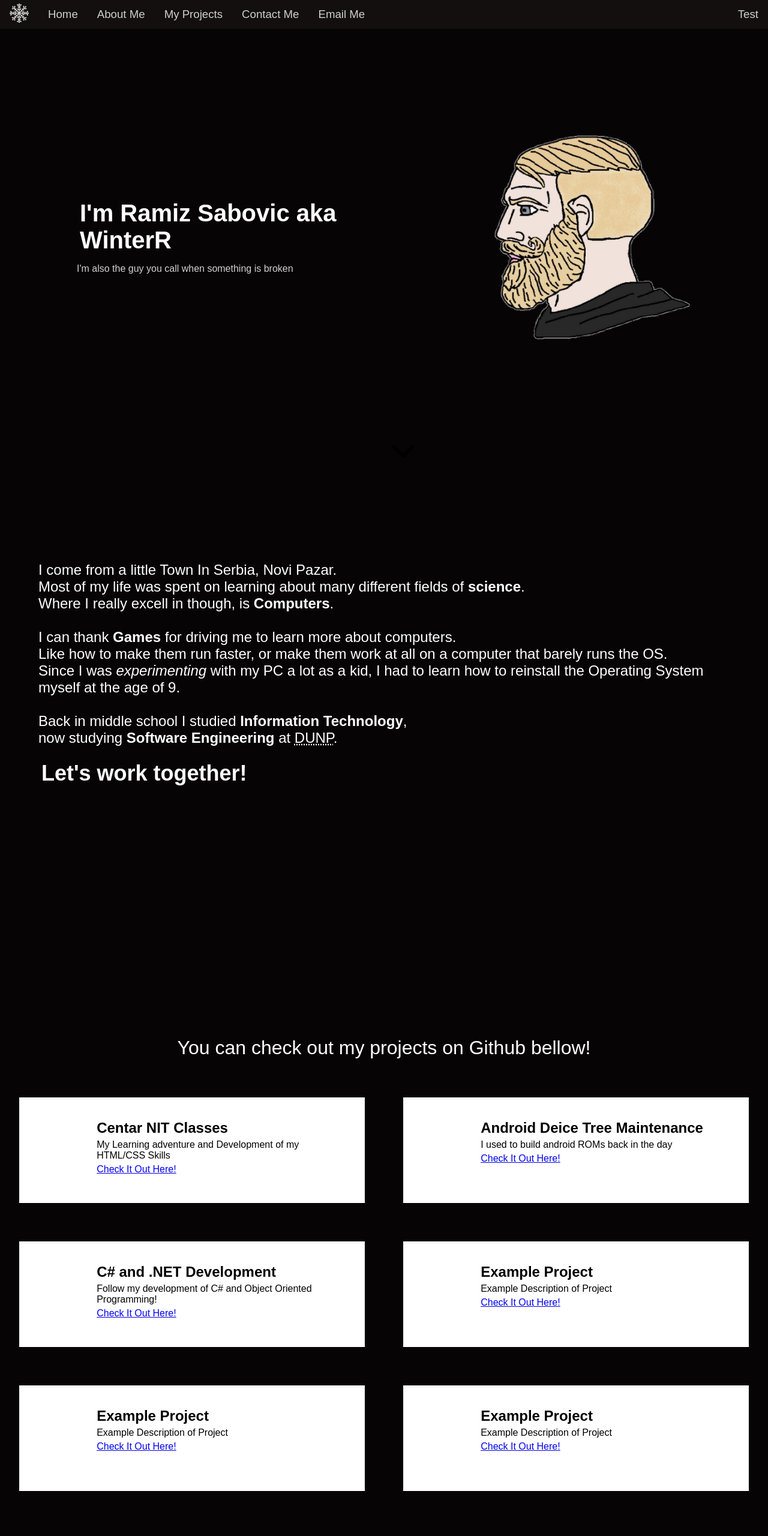
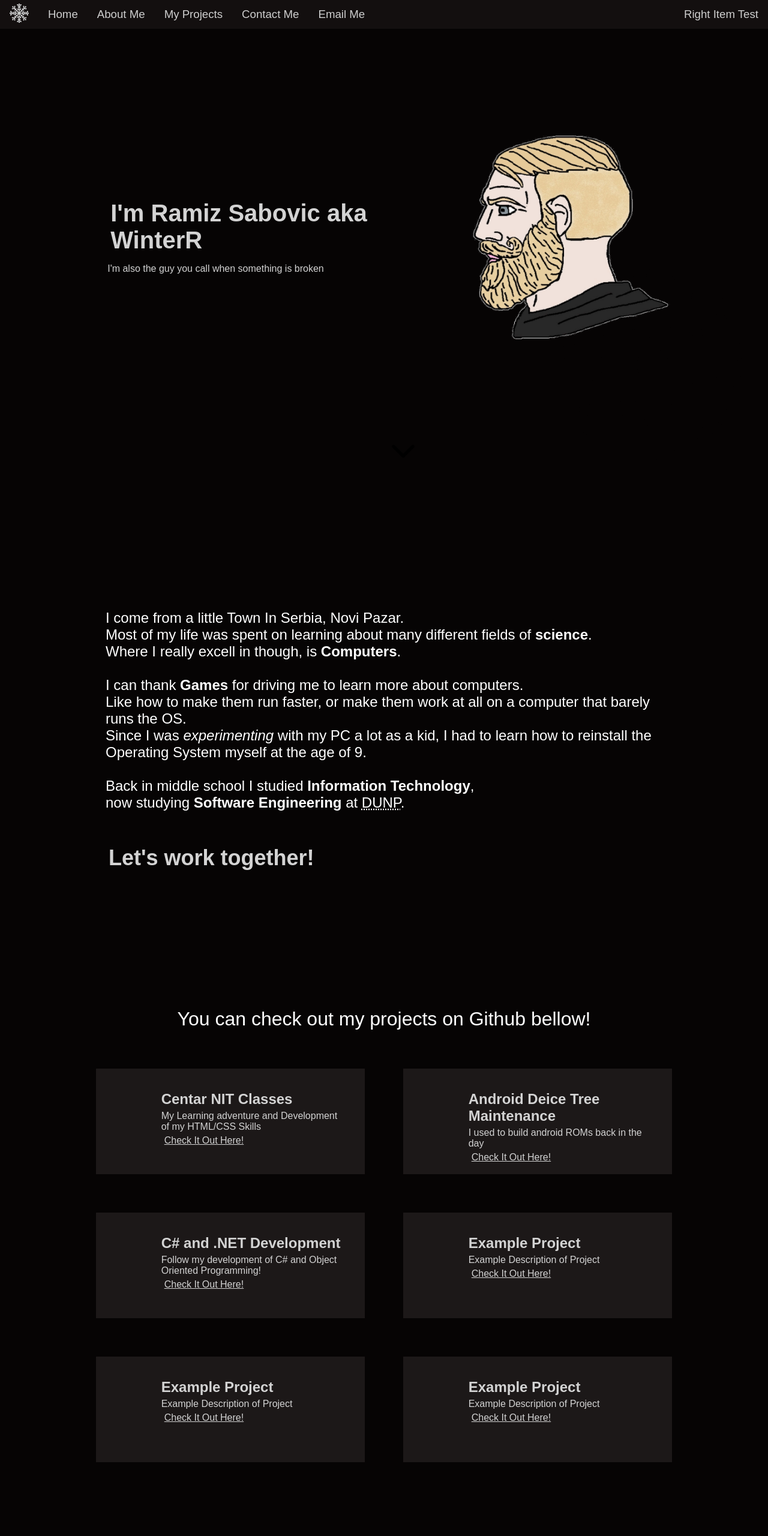
Before and after one commit to W1nt3rR/classes, a plain HTML site: page portfolio/portfolio.html in a window 1280 px wide. Shown: the top 2560 px of the page at 60% size. Drawn offline with Linux system fonts and the light colour scheme.

Commit message:
change colors and change width of all content

```diff
--- a/portfolio/portfolio.html
+++ b/portfolio/portfolio.html
@@ -8,6 +8,7 @@
         <link rel="stylesheet" href="styles.css">
     </head>
     <body>
+        <div id="content">
             <img id="backgroundImg" src="images/snowflake.svg" alt="">
 
             <section id="home">
@@ -36,6 +37,7 @@
                         Back in middle school I studied <b>Information Technology</b>, <br>
                         now studying <b>Software Engineering</b> at <abbr title="Drzavni Univerzitet u Novom Pazaru">DUNP</abbr>.
                     </p>
+                    <br>
                     <h1>Let's work together!</h1>
                 </div>
 
@@ -172,6 +174,7 @@
                     </form>
                 </div>
             </section>
+        </div>
 
         <section id="footer">
 
@@ -221,7 +224,7 @@
 
             <div class="filler"></div>
 
-            <a href="#email">Test</a>
+            <a href="#email">Right Item Test</a>
         </nav>
     </body>
 </html>
--- a/portfolio/styles.css
+++ b/portfolio/styles.css
@@ -3,6 +3,11 @@ body {
     font-family: Arial, Helvetica, sans-serif;
     background-color: rgb(6, 4, 4);
     color: white;
+}
+
+#content {
+    width: 80%;
+    margin: auto;
 }
 
 #backgroundImg {
@@ -56,10 +61,11 @@ nav img{
     display: flex;
     align-items: center;
     height: 100vh;
+    box-sizing: border-box;
 }
 
 #home #div1 {
-    padding: 10%;
+    padding: 5%;
     font-size: 20pt;
     width: 60%;
     box-sizing: border-box;
@@ -91,6 +97,7 @@ nav img{
 
 #projects {
     padding-top: 48px;
+    box-sizing: border-box;
 }
 
 #projects > div > div {
@@ -110,7 +117,7 @@ nav img{
     height: 100%;
     width: 16%;
     padding: 20px;
-    background-color: white;
+    background-color: rgb(28, 24, 24);
     box-sizing: border-box;
     float: left;
 }
@@ -121,13 +128,18 @@ nav img{
     height: 100%;
     width: 84%;
     padding: 32px;
-    background-color: white;
+    background-color: rgb(28, 24, 24);
     box-sizing: border-box;
     float: right;
 }
 
-.projectText p, h1{
+.projectText p, h1, a{
     margin: 5px;
+    color: lightgray;
+}
+
+.projectTexet a:hover{
+    color: white;
 }
 
 /* .projectText h1 {
@@ -139,14 +151,20 @@ nav img{
     text-align: left;
     height: 100vh;
     font-size: 24px;
+    display: flex;
+    align-items: center;
+    box-sizing: border-box;
 }
 
 #aboutMe div {
-    padding: 64px;
+    padding-top: 64px;
+    padding: 48px;
 }
 
 #contact {
     height: 100vh;
+    padding-top: 48px;
+    box-sizing: border-box;
 }
 
 #contact > div {
@@ -167,13 +185,15 @@ nav img{
     height: 100vh;
     align-items: center;
     display: flex;
+    padding-top: 48px;
+    box-sizing: border-box;
 }
 
 #email div {
     margin: auto;
     display: inline-block;
     padding: 48px;
-    border: 2px solid white;
+    border: 2px solid lightgray;
 }
 
 .emailElement {
```
Lines whose indentation alone changed are shown as unchanged.
